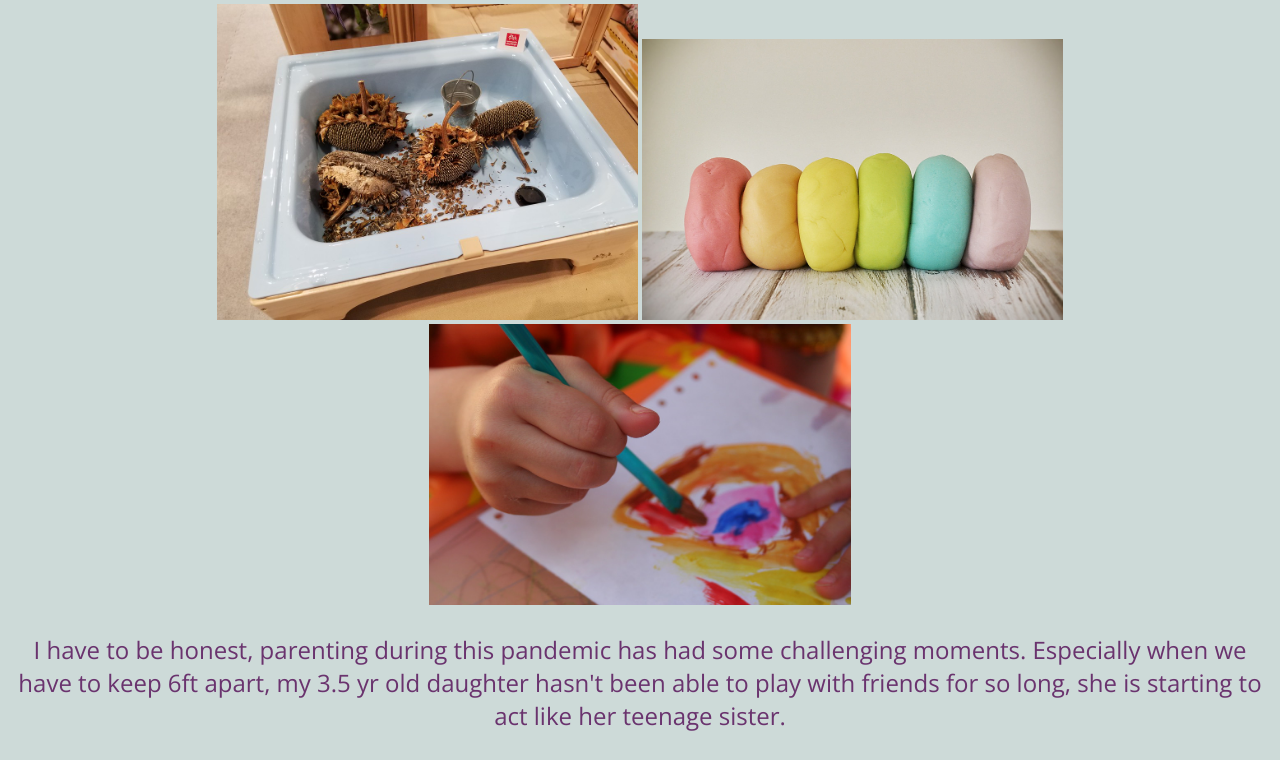
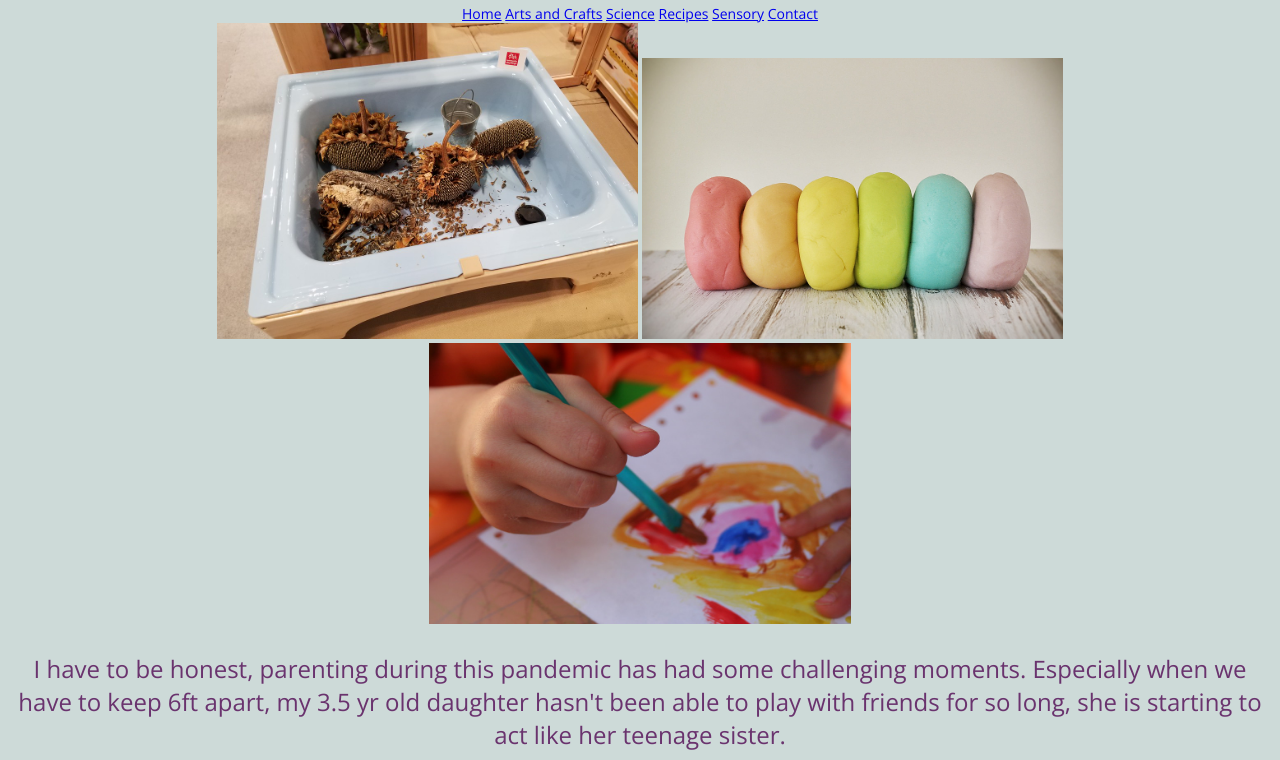
Before and after one commit to KellyBrown2331/Kelly-Website, a plain HTML site: page index.html in a window 1280 px wide. Shown: the part 210-970 px from the top of the page. Drawn offline with nearby package versions, Linux system fonts and the light colour scheme.

Commit message:
Update index.html

```diff
--- a/index.html
+++ b/index.html
@@ -12,6 +12,15 @@
 <header>
     <h1 class="title">Fun activities to do with your toddler at home</h1>
 </header>
+
+<div class="topnav">
+  <a href="#">Home</a>
+  <a href="#">Arts and Crafts</a>
+  <a href="#">Science</a>
+  <a href="#">Recipes</a>
+  <a href="#">Sensory</a>
+  <a href="#">Contact</a>
+</div>
 
 <body>
 
```
